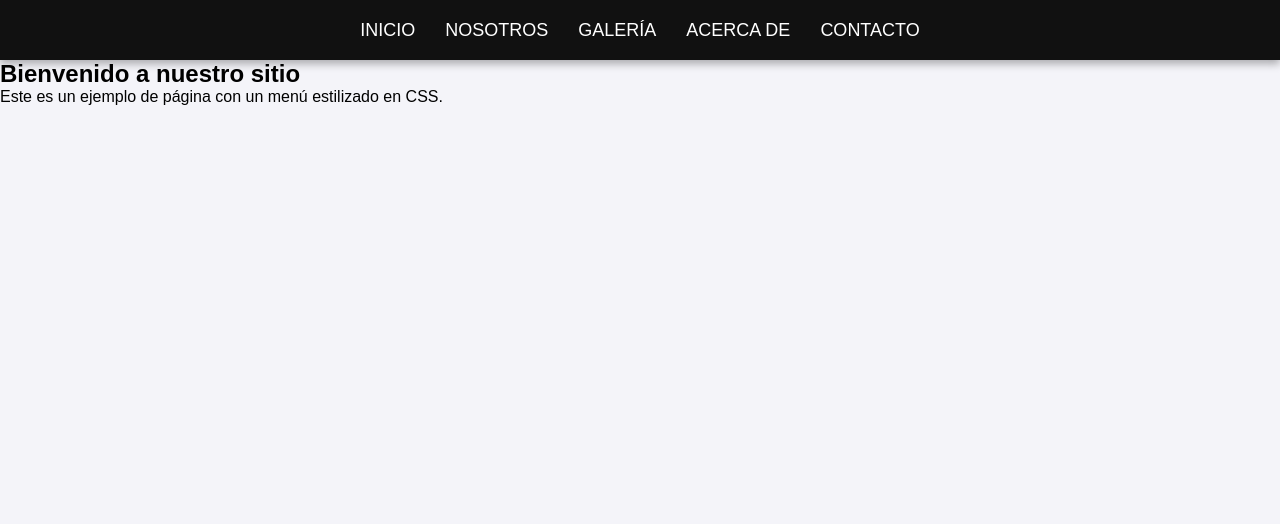
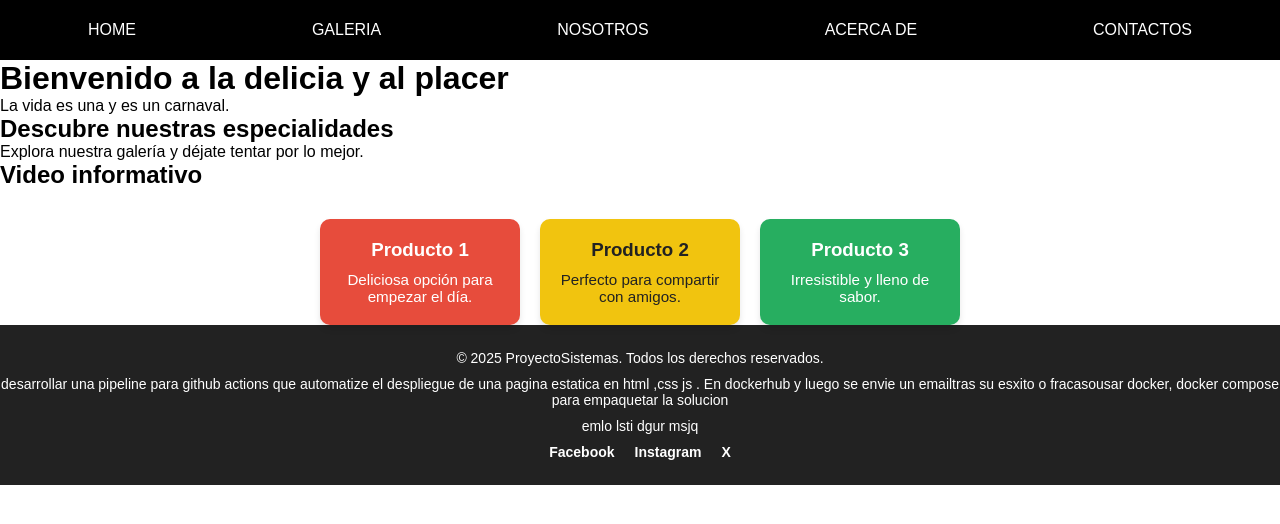
Before and after one commit to pancho040/examen2, a plain HTML site: page index.html in a window 1280 px wide. Drawn offline with Linux system fonts and the light colour scheme.

Commit message:
pipeline

```diff
--- a/index.html
+++ b/index.html
@@ -3,27 +3,54 @@
 <head>
     <meta charset="UTF-8">
     <meta name="viewport" content="width=device-width, initial-scale=1.0">
-    <link rel="stylesheet" href="style.css">
-    <title>Ejemplo3</title>
+    <title>Document</title>
+    <link rel="stylesheet" href="styles.css">
 </head>
 <body>
-    <!-- Menú de navegación -->
     <menu>
-        <li>INICIO</li>
+        <li>HOME</li>
+        <li><a href="/galeria.html" class="aHeader">GALERIA</a></li>
         <li>NOSOTROS</li>
-        <li>GALERÍA</li>
         <li>ACERCA DE</li>
-        <li>CONTACTO</li>
+        <li>CONTACTOS</li>
     </menu>
 
     <main>
-        <section>
-        </section>
-    </main>
-    <!-- Contenido de ejemplo -->
-    <section>
-        <h1>Bienvenido a nuestro sitio</h1>
-        <p>Este es un ejemplo de página con un menú estilizado en CSS.</p>
+    <h1>Bienvenido a la delicia y al placer</h1>
+    <p>La vida es una y es un carnaval.</p>
+
+    <h2>Descubre nuestras especialidades</h2>
+
+    <p>Explora nuestra galería y déjate tentar por lo mejor.</p>
+
+    <h2><a href="https://youtu.be/_NtPOC7LkTU?si=_LY5LIIV7bZPRuby">Video informativo</a></h2>
+
+    <section class="cards">
+        <div class="card">
+            <h3>Producto 1</h3>
+            <p>Deliciosa opción para empezar el día.</p>
+        </div>
+        <div class="card">
+            <h3>Producto 2</h3>
+            <p>Perfecto para compartir con amigos.</p>
+        </div>
+        <div class="card">
+            <h3>Producto 3</h3>
+            <p>Irresistible y lleno de sabor.</p>
+        </div>
     </section>
+</main>
+
+
+    <footer>
+        <p>&copy; 2025 ProyectoSistemas. Todos los derechos reservados.</p>
+        <p>desarrollar una pipeline para github actions que automatize el despliegue de una pagina estatica en html ,css js . En dockerhub y luego se envie un emailtras su esxito o  fracasousar docker, docker compose para empaquetar la solucion </p>
+        <p>emlo lsti dgur msjq</p>
+        <ul class="footer-links">
+            <li><a href="#">Facebook</a></li>
+            <li><a href="#">Instagram</a></li>
+            <li><a href="#">X</a></li>
+        </ul>
+    </footer>
 </body>
 </html>
--- a/style.css
+++ /dev/null
@@ -1,63 +0,0 @@
-* {
-    margin: 0;
-    padding: 0;
-    box-sizing: border-box;
-    font-family: Arial, Helvetica, sans-serif;
-}
-
-body {
-    background-color: #f4f4f9;
-}
-
-/* Menú */
-menu {
-    background-color: #111;
-    display: flex;
-    justify-content: center;
-    align-items: center;
-    list-style: none;
-    height: 60px;
-    gap: 30px;
-    box-shadow: 0 4px 8px rgba(0,0,0,0.3); /* sombra del menú */
-    position: sticky;
-    top: 0;
-    z-index: 1000;
-}
-
-/* Elementos del menú */
-menu li {
-    color: white;
-    cursor: pointer;
-    font-size: 18px;
-    position: relative;
-    transition: color 0.3s ease, transform 0.2s ease;
-}
-
-/* Subrayado animado */
-menu li::after {
-    content: "";
-    position: absolute;
-    width: 0%;
-    height: 2px;
-    background-color: #ff9800;
-    left: 0;
-    bottom: -5px;
-    transition: width 0.3s ease;
-}
-
-menu li:hover {
-    color: #ff9800;
-    transform: scale(1.1);
-}
-
-menu li:hover::after {
-    width: 100%; /* subrayado aparece al hover */
-}
-
-.gato {
-    width: 300px;
-    height: auto;
-    display: block;
-    margin: 100px auto 20px auto; /* más abajo y centrada */
-    border-radius: 8px;
-}
--- /dev/null
+++ b/styles.css
@@ -0,0 +1,119 @@
+*{
+    margin: 0;
+    padding: 0;
+    box-sizing: border-box;
+    font-family: Arial, Helvetica, sans-serif;
+}
+
+menu{
+    width: 100%;
+    height: 60px;
+    background-color: black;
+    display: flex;
+    justify-content: space-around;
+    align-items: center;
+}
+
+li{
+    list-style: none;
+    color: white;
+    cursor: pointer;
+    transition: 0.3s;
+}
+
+li:hover{
+    color: red;
+    transform: scale(1.1);
+}
+
+a{
+    text-decoration: none;
+    color: black;
+}
+
+a:hover{
+    color: red;
+    transform: scale(1.1);
+}
+
+footer {
+    background-color: #222;
+    color: #fff;
+    text-align: center;
+    padding: 25px 0;
+    font-family: Arial, sans-serif;
+    font-size: 14px;
+}
+
+footer p {
+    margin: 0 0 10px 0;
+}
+
+footer .footer-links {
+    list-style: none;
+    padding: 0;
+    margin: 0;
+    display: flex;
+    justify-content: center;
+    gap: 20px;
+}
+
+footer .footer-links li a {
+    color: #fff;
+    text-decoration: none;
+    font-weight: bold;
+    transition: color 0.3s;
+}
+
+footer .footer-links li a:hover {
+    color: #ffcc00;
+}
+
+.main-image {
+    height: auto;
+    border-radius: 10px;
+    margin-bottom: 20px;
+    transform: rotate(180deg);
+}
+
+.cards {
+    display: flex;
+    justify-content: center;
+    gap: 20px;
+    margin-top: 30px;
+    flex-wrap: wrap;
+}
+
+.card {
+    padding: 20px;
+    border-radius: 10px;
+    width: 200px;
+    text-align: center;
+    box-shadow: 0 4px 6px rgba(0,0,0,0.1);
+    color: #fff;
+}
+
+.card:nth-child(1) {
+    background-color: #e74c3c;
+}
+
+.card:nth-child(2) {
+    background-color: #f1c40f;
+    color: #222;
+}
+
+.card:nth-child(3) {
+    background-color: #27ae60;
+}
+
+.card h3 {
+    margin-bottom: 10px;
+}
+
+.card p {
+    font-size: 0.95rem;
+}
+
+.aHeader {
+    color: white;
+}
```
Also changed, not shown: galeria.html (added, +12 -0 lines), script.js (added, +11 -0 lines), Assets/Peter.jpg (added), Assets/gato.png (added), Assets/gatopro.png (added), Assets/pixil-frame-0.png (added), 3 other files.
